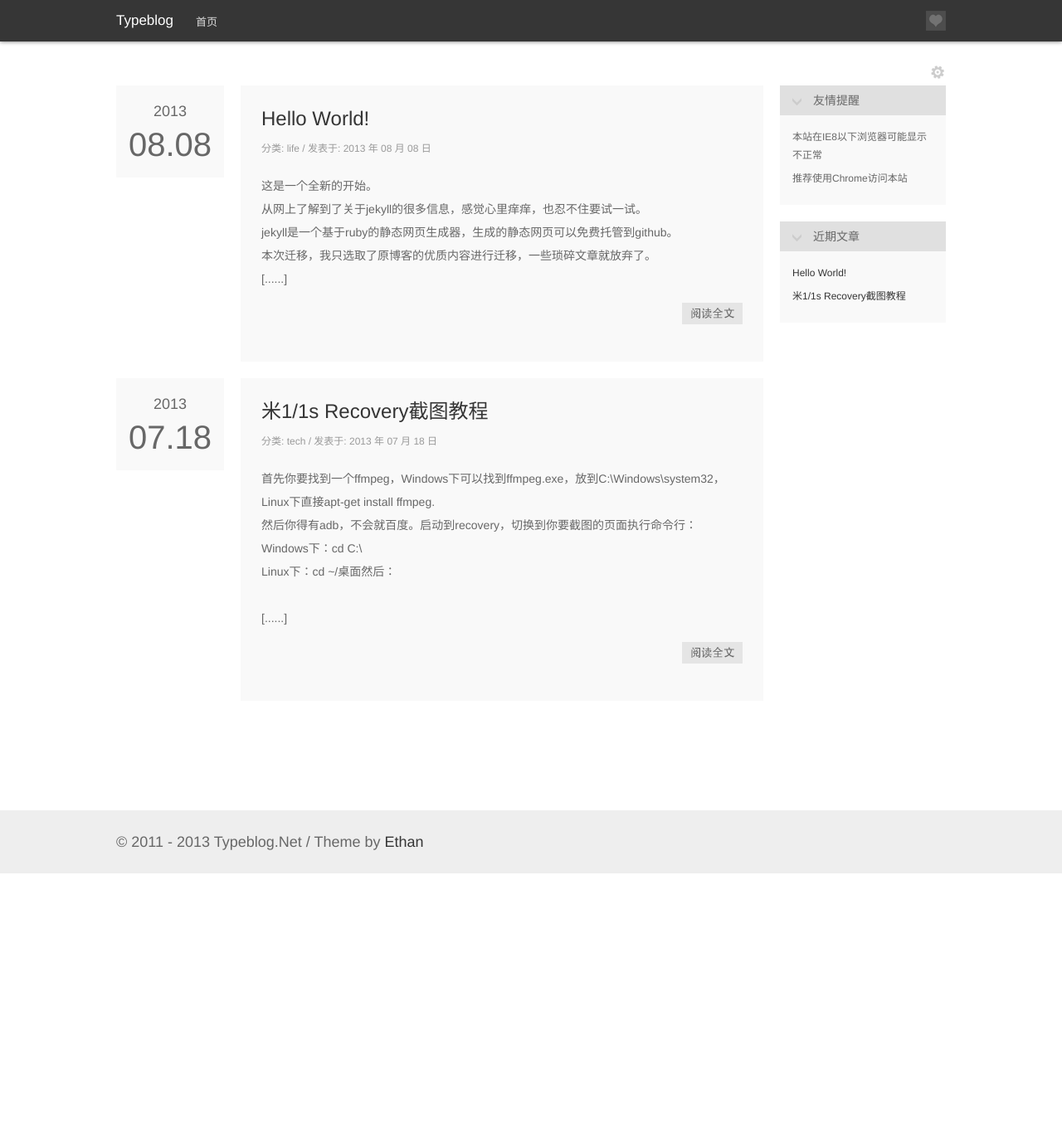
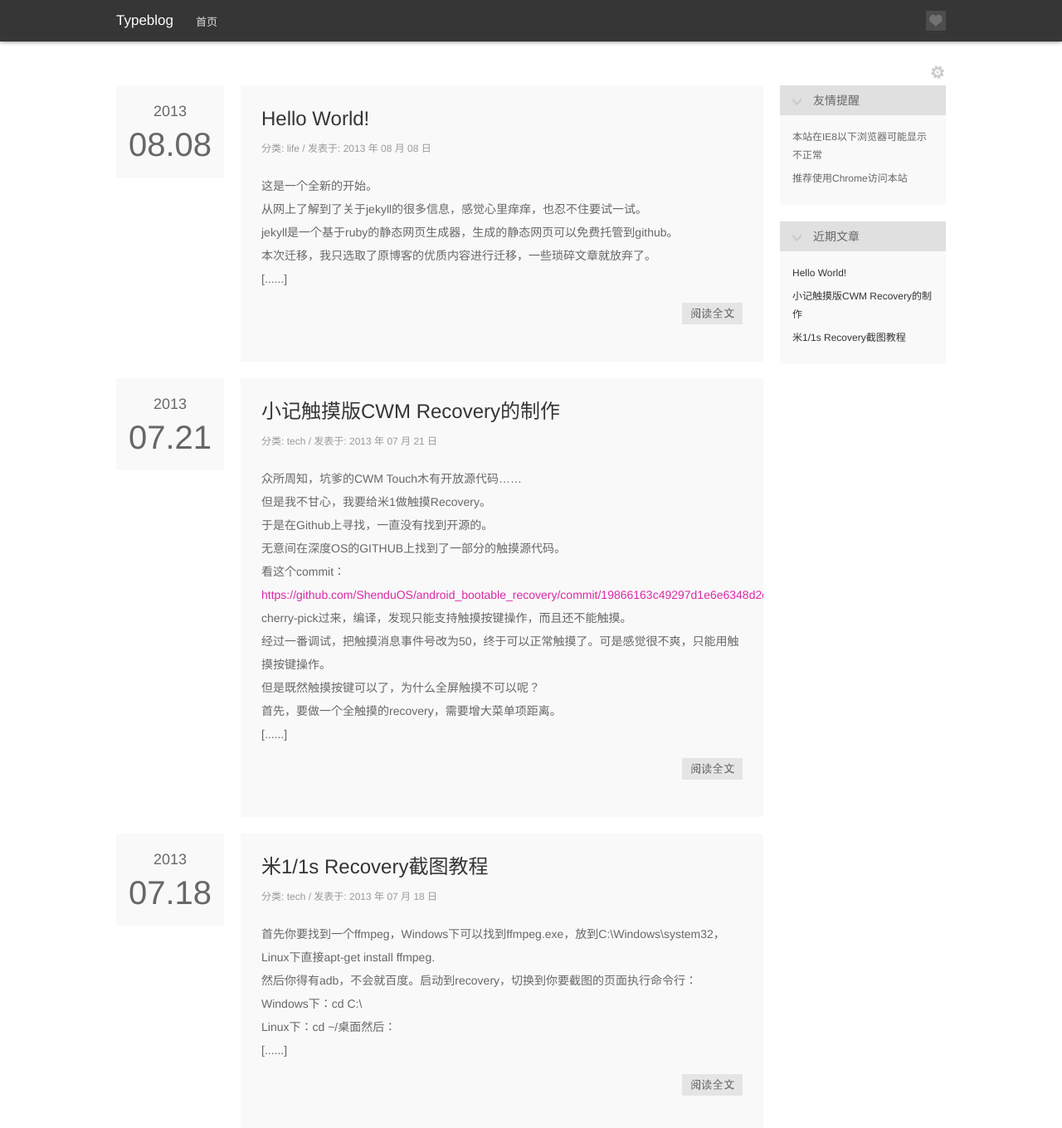
Before and after one commit to slanterns-fork/Blog, a Jekyll site: the page built from index.html, in a window 1280 px wide and 1400 px high. Shown: the top 1360 px of the window at 83% size. Built offline with Jekyll 4.4.1, drawn with Linux system fonts in a browser that asks for light colours; the list of posts is cut into pages by our own code.

Commit message:
Add disqus && add a post

```diff
--- a/_config.yml
+++ b/_config.yml
@@ -1,5 +1,6 @@
 baseurl: /
 pygments: true
 title: Typeblog
-url: typeblog.net
+url: http://typeblog.net
 paginate: 5
+disqus_shortname: hxbdx
--- /dev/null
+++ b/_posts/tech/2013-07-21-record-making-cwm-touch.md
@@ -0,0 +1,29 @@
+---
+layout: default
+title: 小记触摸版CWM Recovery的制作
+category: tech
+summary: 众所周知，坑爹的CWM Touch木有开放源代码……<br />但是我不甘心，我要给米1做触摸Recovery。<br />于是在Github上寻找，一直没有找到开源的。<br />无意间在深度OS的GITHUB上找到了一部分的触摸源代码。<br />看这个commit：<a href="https://github.com/ShenduOS/android_bootable_recovery/commit/19866163c49297d1e6e6348d2db2aa38cac7ce55">https://github.com/ShenduOS/android_bootable_recovery/commit/19866163c49297d1e6e6348d2db2aa38cac7ce55</a><br />cherry-pick过来，编译，发现只能支持触摸按键操作，而且还不能触摸。<br />经过一番调试，把触摸消息事件号改为50，终于可以正常触摸了。可是感觉很不爽，只能用触摸按键操作。<br />但是既然触摸按键可以了，为什么全屏触摸不可以呢？<br />首先，要做一个全触摸的recovery，需要增大菜单项距离。
+---
+众所周知，坑爹的CWM Touch木有开放源代码……<br />
+但是我不甘心，我要给米1做触摸Recovery。<br />
+于是在Github上寻找，一直没有找到开源的。<br />
+无意间在深度OS的GITHUB上找到了一部分的触摸源代码。<br />
+看这个commit：<a href="https://github.com/ShenduOS/android_bootable_recovery/commit/19866163c49297d1e6e6348d2db2aa38cac7ce55">https://github.com/ShenduOS/android_bootable_recovery/commit/19866163c49297d1e6e6348d2db2aa38cac7ce55</a><br />
+cherry-pick过来，编译，发现只能支持触摸按键操作，而且还不能触摸。<br />
+经过一番调试，把触摸消息事件号改为50，终于可以正常触摸了。可是感觉很不爽，只能用触摸按键操作。<br />
+但是既然触摸按键可以了，为什么全屏触摸不可以呢？<br />
+首先，要做一个全触摸的recovery，需要增大菜单项距离。<br />
+于是添加了一个EXT_HEIGHT常量，定义为3倍字符高度。<br />
+编译，发现顶部空白巨大。<br />
+我认为这只是菜单需要一个偏移量。<br />
+于是新增常量：<br />
+{% highlight c %}
+#define MENU_OFFSET -2
+{% endhighlight %}
+然后在draw_screen_locked函数中修改，在绘制菜单项的代码行中，所有坐标都加上一个MENU_OFFSET，得以解决。<br />
+但是又有一个问题，底部日志会超过限制高度。这个好办，MAX_ROWS一改搞定。<br />
+接下来还有一个重大BUG，选择ZIP界面的菜单会超出屏幕距离。<br />
+这个就要搜索赋值max_menu_rows变量的地方（是变量，不是常量），然后强制赋值即可。<br />
+接下来可以增加触摸选择菜单的代码了。<br />
+然后要在ui.c的触摸部分加入一段代码，用于判断触摸区域是否在菜单内，菜单区域的代码可以在绘制函数中找到。<br />
+至此，触摸Recovery基本完美，你还可以自己制作一个滑动翻页功能，这里不再多说。<br />
--- a/index.html
+++ b/index.html
@@ -12,14 +12,14 @@ title: Typeblog
     <br class="clr" />
     <div id="container" class="w">
         <section id="page">
-            {% for post in site.posts %}
+            {% for post in paginator.posts %}
             {% include single.html %}
             {% endfor %}
                 <nav class="pagenavi">
-                {% if previous_page %}
+                {% if paginator.previous_page %}
                 <a href="{{ previous_page_path }}"><<上一页</a>
                 {% endif %}
-                {% if next_page %}
+                {% if paginator.next_page %}
                 <a href="{{ next_page_path }}"><<上一页</a>
                 {% endif %}
                 </nav>
```
Also changed, not shown: _layouts/default.html (+62 -1 lines), _posts/tech/2013-07-18-mione-recovery-screenshot.md (+1 -1 lines).
